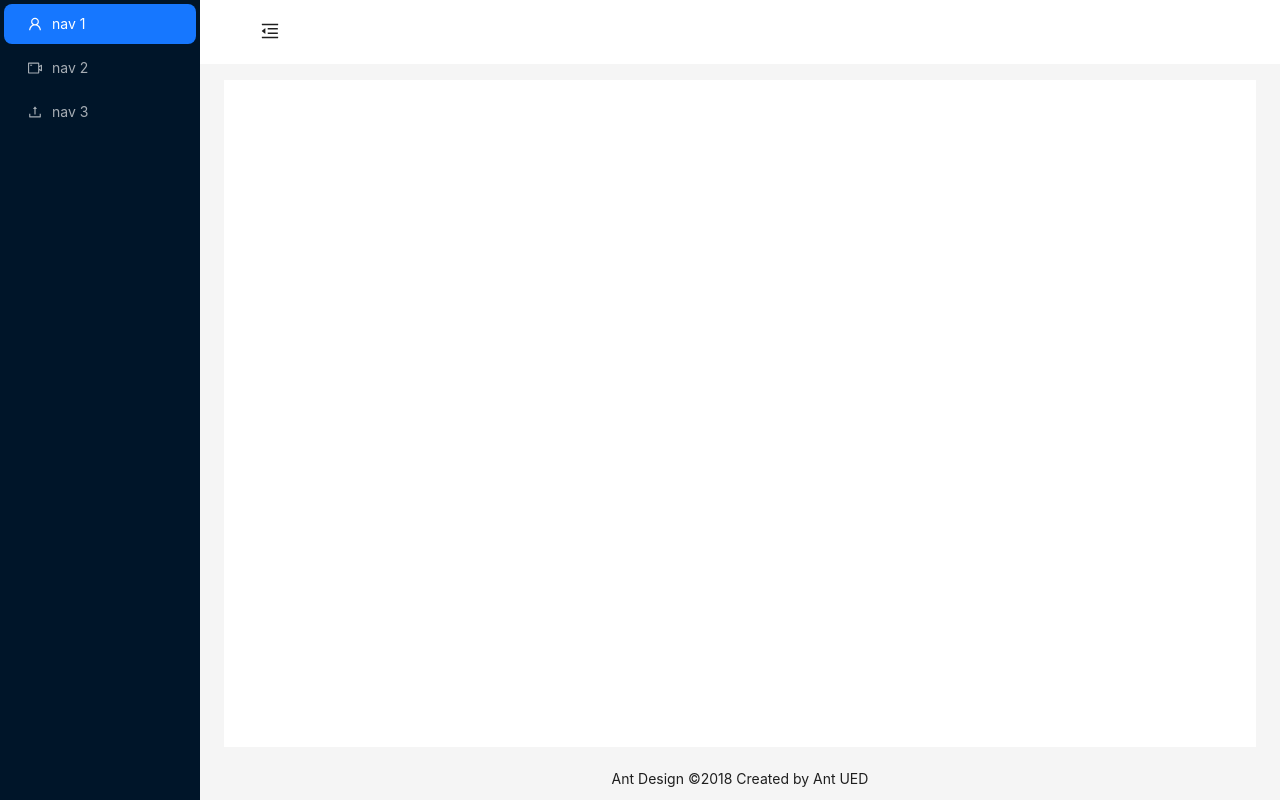
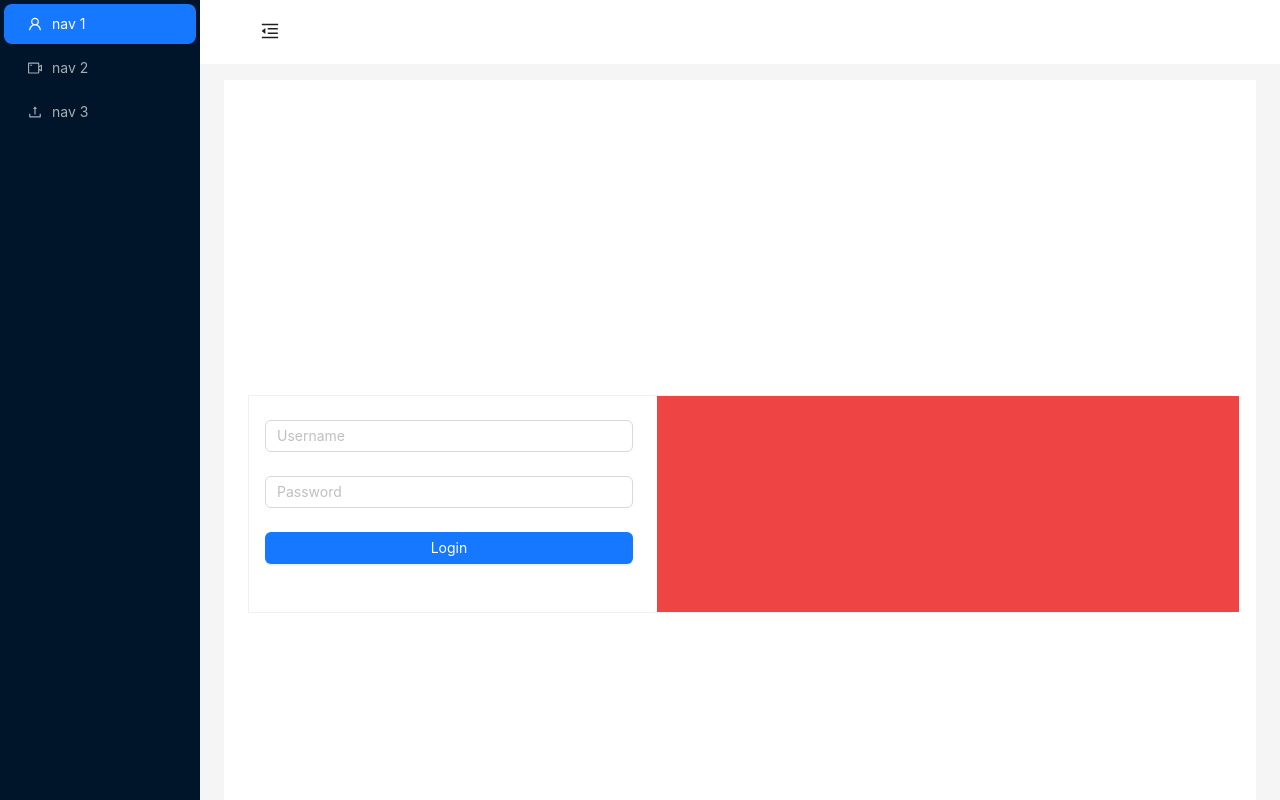
Before and after one commit to Wuttiwat2001/vue-event-registration, a Vue app: page / in a window 1280 px wide. Shown: the top 800 px of the page. Built offline with nearby package versions, Linux system fonts and the light colour scheme.

Commit message:
Login Page

```diff
--- a/src/router/index.js
+++ b/src/router/index.js
@@ -2,8 +2,14 @@ import * as vueRouter from "vue-router";
 import Home from "@/views/Home.vue";
 import EventRegistration from "@/views/EventRegistration.vue";
 import EventCreate from "@/views/EventCreate.vue";
+import Login from "@/views/Login.vue";
 
 const routes = [
+  {
+    path: "/",
+    name: "login",
+    component: Login,
+  },
   {
     path: "/event",
     name: "eventRegistration",
--- /dev/null
+++ b/src/views/Login.vue
@@ -0,0 +1,48 @@
+<script setup>
+import { ref } from "vue";
+
+const username = ref("");
+const password = ref("");
+
+const handleSubmit = (e) => {
+  e.preventDefault();
+  // Handle login logic here
+  console.log("Username:", username.value);
+  console.log("Password:", password.value);
+};
+</script>
+<template>
+  <a-row  type="flex" justify="center" align="middle" style="height: 100vh">
+    <a-col :span="24" >
+      <a-card  :bodyStyle="{ padding: '0' }" class="tw-rounded-none" >
+        <a-row :gutter="[16, 16]">
+          <a-col class="tw-p-6" :span="24" :md="10" :lg="10">
+            <a-form @submit="handleSubmit">
+              <a-form-item>
+                <a-input v-model="username" placeholder="Username" />
+              </a-form-item>
+              <a-form-item>
+                <a-input
+                  v-model="password"
+                  type="password"
+                  placeholder="Password"
+                />
+              </a-form-item>
+              <a-form-item>
+                <a-button type="primary" html-type="submit" block>Login</a-button>
+              </a-form-item>
+            </a-form>
+          </a-col>
+          <a-col  class="tw-bg-red-500" :span="24" :md="14" :lg="14">
+
+          </a-col>
+        </a-row>
+      </a-card>
+    </a-col>
+  </a-row>
+
+</template>
+
+<style scoped>
+/* Add any custom styles here */
+</style>
```
